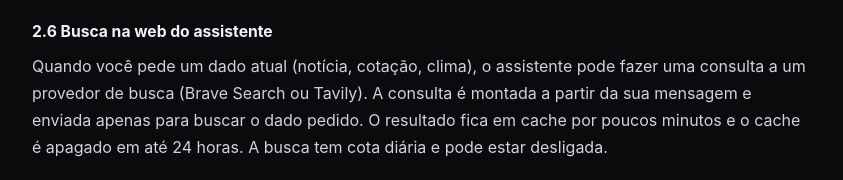
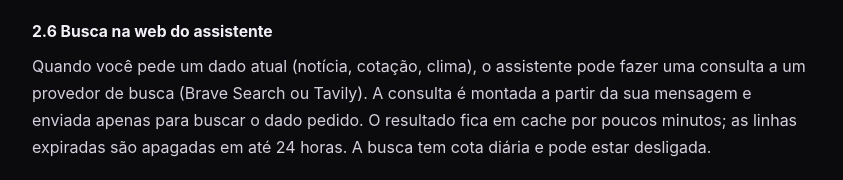
Before and after one commit to hugo01dev/narrativa-legal, a plain HTML site: page privacidade.html in a window 1280 px wide. Shown: the part 1614-1794 px from the top of the page, without its empty margins (218-1061 px from the left). Drawn offline with Linux system fonts and the light colour scheme.

Commit message:
legal: publica privacidade.html

```diff
--- a/privacidade.html
+++ b/privacidade.html
@@ -137,8 +137,8 @@
     <p>Quando você pede um dado atual (notícia, cotação, clima), o assistente pode fazer uma
     consulta a um provedor de busca (Brave Search ou Tavily). A consulta é montada a partir
     da sua mensagem e enviada apenas para buscar o dado pedido. O resultado fica em cache
-    por poucos minutos e o cache é apagado em até 24 horas. A busca tem cota diária e pode
-    estar desligada.</p>
+    por poucos minutos; as linhas expiradas são apagadas em até 24 horas. A busca tem cota
+    diária e pode estar desligada.</p>
 
     <h3>2.7 Anúncios</h3>
     <p>Usuários do plano gratuito podem assistir a anúncios recompensados do Google AdMob
```
